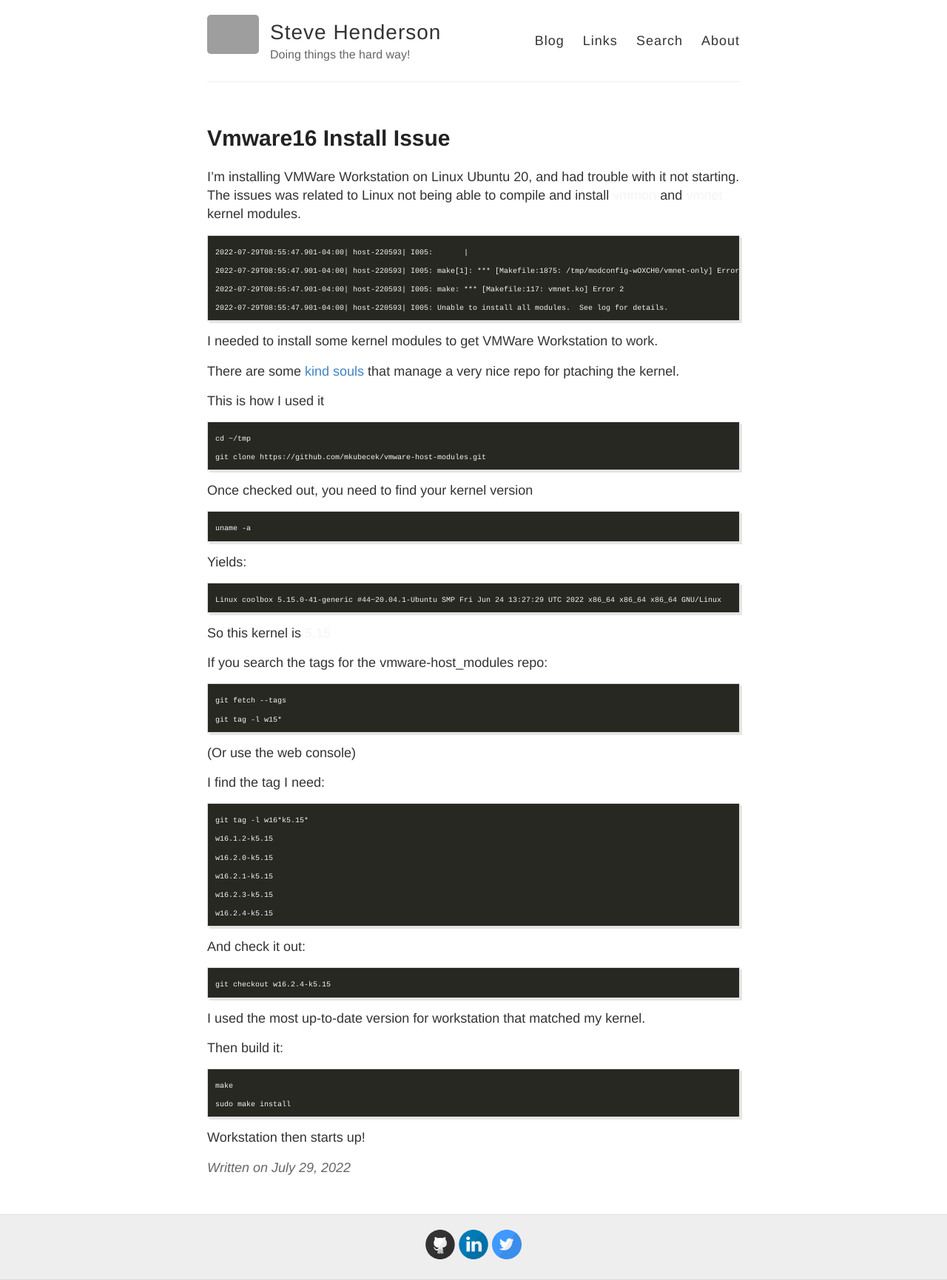
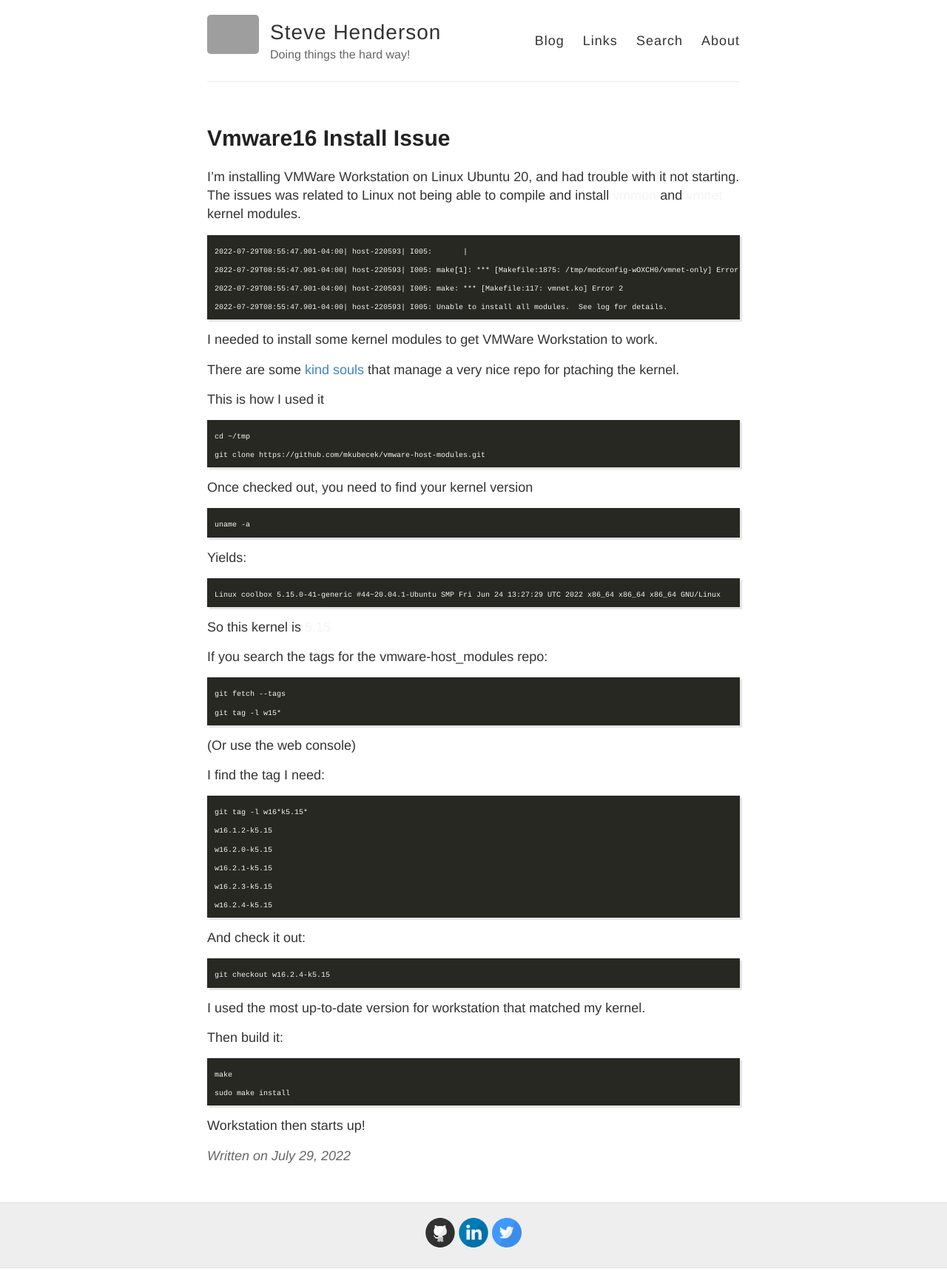
Before and after one commit to stevehenderson/stevehenderson.github.io, a Jekyll site: the page built from _posts/2022-7-29-VMWare16-Install-Issue.md, in a window 1280 px wide. Shown: the whole page at 74% size. Built offline with Jekyll 4.4.1, drawn with Linux system fonts in a browser that asks for light colours; our own code applies the rules of GitHub Pages for plain Markdown files; grey boxes are pictures that could not be loaded.

Commit message:
adding google serch

```diff
--- a/_sass/_highlights.scss
+++ b/_sass/_highlights.scss
@@ -3,7 +3,6 @@
 pre.highlight {
   background-color: $background;
   padding: 7px 7px 7px 10px;
-  border: 1px solid #ddd;
   -moz-box-shadow: 3px 3px rgba(0,0,0,0.1);
   -webkit-box-shadow: 3px 3px rgba(0,0,0,0.1);
   box-shadow: 3px 3px rgba(0,0,0,0.1);
@@ -11,7 +10,7 @@
   overflow: scroll;
 
   code {
-    font-family:'Bitstream Vera Sans Mono','Courier', monospace;
+    font-family:'Courier', monospace;
     font-size: 10px;
   }
 
--- /dev/null
+++ b/googlef484e36269110923.html
@@ -0,0 +1 @@
+google-site-verification: googlef484e36269110923.html
```
